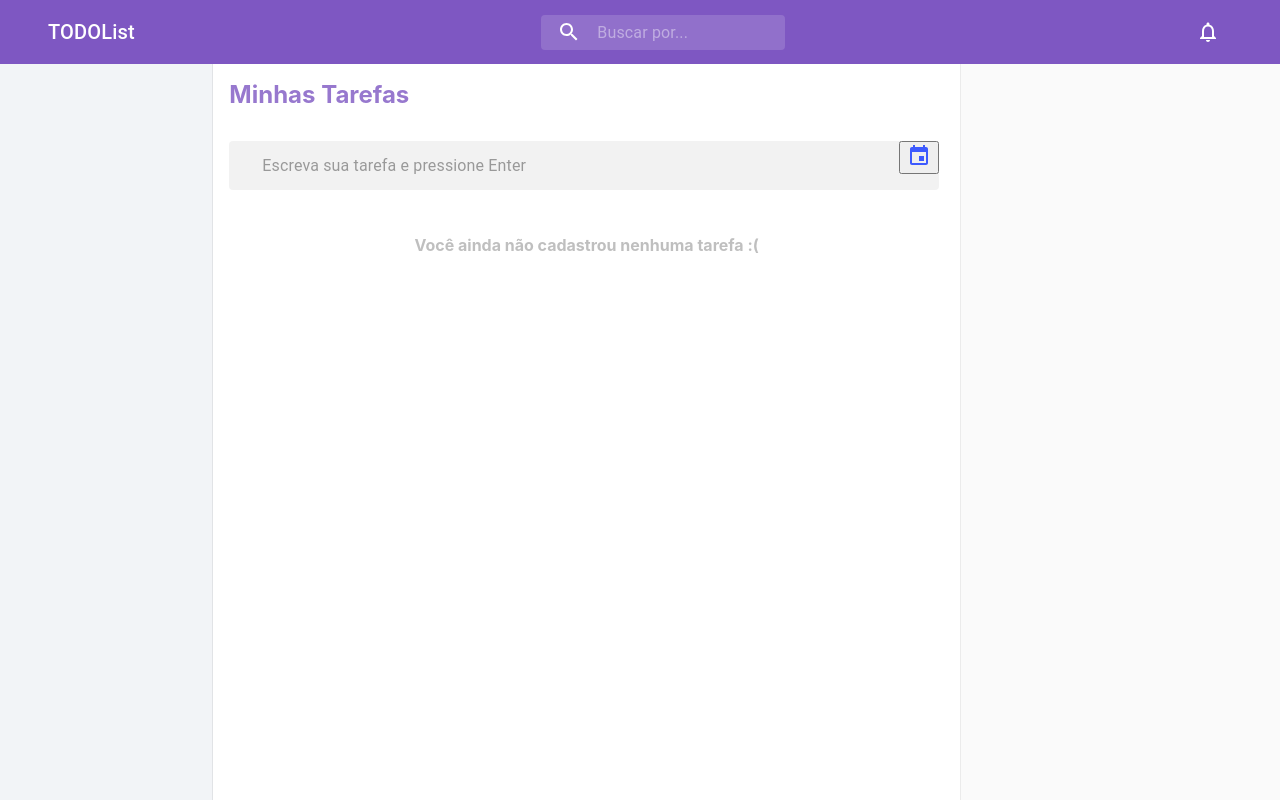
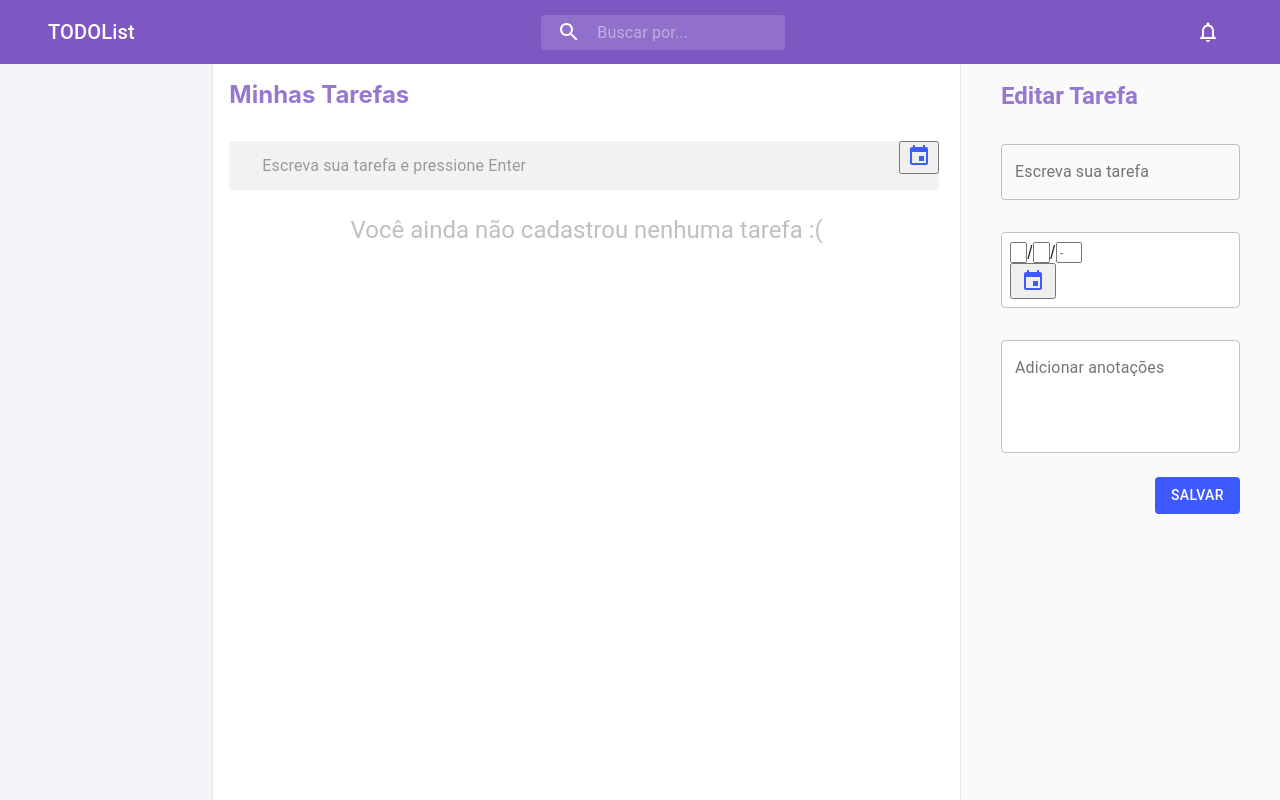
Before and after one commit to rafahsena/todo-list, a React (Create React App) app: page / in a window 1280 px wide. Built offline with nearby package versions, Linux system fonts and the light colour scheme.

Commit message:
added edit todo html

```diff
--- a/package.json
+++ b/package.json
@@ -9,8 +9,11 @@
     "@testing-library/react": "^9.3.2",
     "@testing-library/user-event": "^7.1.2",
     "react": "^16.12.0",
+    "react-date-picker": "^7.10.0",
     "react-dom": "^16.12.0",
     "react-redux": "^7.2.0",
+    "react-router": "^5.1.2",
+    "react-router-dom": "^5.1.2",
     "react-scripts": "3.4.0",
     "react-transition-group": "^4.3.0",
     "redux": "^4.0.5"
--- a/src/containers/Content/Content.js
+++ b/src/containers/Content/Content.js
@@ -4,6 +4,7 @@ import useStyles from "./styles";
 import Todo from "../Todo/Todo";
 import List from "@material-ui/core/List";
 import AddTodo from "../AddTodo/AddTodo";
+import Typography from "@material-ui/core/Typography";
 
 const Content = props => {
   const classes = useStyles();
@@ -31,9 +32,9 @@ const Content = props => {
   };
 
   let todoList = (
-    <h4 className={classes.empty}>
+    <Typography variant="h5" className={classes.empty}>
       Você ainda não cadastrou nenhuma tarefa :(
-    </h4>
+    </Typography>
   );
   if (todos.length) {
     todoList = todos.map((todo, index) => (
--- a/src/containers/EditTodo/EditTodo.js
+++ b/src/containers/EditTodo/EditTodo.js
@@ -1,15 +1,95 @@
-import React from "react";
+import React, { useState } from "react";
 import useStyles from "./styles.js";
 import Container from "@material-ui/core/Container";
+import TextField from "@material-ui/core/TextField";
+import InputBase from "@material-ui/core/InputBase";
+import Typography from "@material-ui/core/Typography";
+import IconButton from "@material-ui/core/IconButton";
+import Event from "@material-ui/icons/Event";
+import DatePicker from "react-date-picker";
+import { Button } from "@material-ui/core";
 
-const Sidebar = props => {
+const EditTodo = props => {
   const classes = useStyles();
+  const [note, setNote] = useState("");
+  const [text, setText] = useState("");
+  const [date, setDate] = useState(null);
 
-  return (
-    <Container className={classes.editContainer}>
-      <div></div>
-    </Container>
+  const onNoteChange = event => {
+    setNote(event.target.value);
+  };
+
+  const onTextChange = event => {
+    setText(event.target.value);
+  };
+
+  const onDateChange = date => {
+    setDate(date);
+  };
+
+  const handleSubmit = () => {
+    console.log("Salvei");
+  };
+
+  const todoEdit = false ? (
+    <div className={classes.root}>
+      <Typography component="h1" variant="h5" className={classes.empty}>
+        Clique em uma tarefa para editá-la
+      </Typography>
+    </div>
+  ) : (
+    <React.Fragment>
+      <Typography className={classes.title} variant="h5" align="justify">
+        Editar Tarefa
+      </Typography>
+      <form className={classes.container} autoComplete="off">
+        <TextField
+          label="Escreva sua tarefa"
+          fullWidth
+          value={text}
+          onChange={text => onTextChange(text)}
+          color="secondary"
+          variant="outlined"
+        />
+
+        <DatePicker
+          className={classes.datePicker}
+          value={date}
+          onChange={date => onDateChange(date)}
+          clearIcon={null}
+          calendarIcon={
+            <IconButton size="small">
+              <Event color="secondary" />
+            </IconButton>
+          }
+        />
+
+        <span className={classes.input}>
+          <TextField
+            id="outlined-multiline-static"
+            label="Adicionar anotações"
+            multiline
+            fullWidth
+            rows="4"
+            value={note}
+            color="secondary"
+            onChange={value => onNoteChange(value)}
+            variant="outlined"
+          />
+        </span>
+        <Button
+          className={classes.submit}
+          variant="contained"
+          color="secondary"
+          disableElevation
+          onClick={handleSubmit}
+        >
+          Salvar
+        </Button>
+      </form>
+    </React.Fragment>
   );
+  return <Container className={classes.editContainer}>{todoEdit}</Container>;
 };
 
-export default Sidebar;
+export default EditTodo;
--- a/src/containers/EditTodo/styles.js
+++ b/src/containers/EditTodo/styles.js
@@ -2,9 +2,84 @@ import { makeStyles } from "@material-ui/core/styles";
 
 const useStyles = makeStyles(theme => ({
   editContainer: {
-    backgroundColor: "rgba(0, 0, 0, .02)",
+    display: "flex",
+    backgroundColor: "rgba(0,0,0,.02)",
     borderLeft: "1px solid rgba(0, 0, 0, .06)",
-    height: "100%"
+    height: "100%",
+    flexDirection: "column"
+  },
+  root: {
+    display: "flex",
+    flexGrow: 1,
+    flexDirection: "column",
+    alignItems: "center",
+    justifyContent: "center"
+  },
+  todoText: {
+    display: "flex",
+    padding: theme.spacing(0, 1),
+    backgroundColor: "rgba(255,255,255)",
+    width: "100%",
+    alignItems: "center",
+    justifyContent: "space-between"
+  },
+  container: {
+    display: "flex",
+    flexGrow: 1,
+    flexDirection: "column",
+    alignItems: "center",
+    padding: theme.spacing(2)
+  },
+  input: {
+    margin: theme.spacing(3, 0),
+    width: "100%",
+    backgroundColor: "rgba(255,255,255)"
+  },
+  inputRoot: {
+    padding: theme.spacing(0.75, 2),
+    border: "1px solid transparent",
+    borderRadius: theme.shape.borderRadius,
+    "&.Mui-focused": {
+      borderColor: theme.palette.secondary.main,
+      color: "rgba(0, 0, 0, 0.87)"
+    }
+  },
+  empty: {
+    color: "rgba(0, 0, 0, 0.25)"
+  },
+
+  title: {
+    margin: theme.spacing(2),
+    color: theme.palette.primary.light,
+    fontWeight: "bold"
+  },
+
+  dateRoot: {
+    width: "100%",
+    backgroundColor: "rgba(255,255,255)",
+    borderRadius: theme.shape.borderRadius,
+    border: "1px solid transparent"
+  },
+  datePicker: {
+    width: "100%",
+    margin: theme.spacing(4, 0, 1, 0),
+    backgroundColor: "rgba(255,255,255)",
+    "& .react-date-picker__wrapper": {
+      padding: theme.spacing(1),
+      borderRadius: theme.shape.borderRadius,
+      border: "1px solid transparent",
+      borderColor: "rgba(0, 0, 0, 0.23)"
+    },
+    "& .react-date-picker__wrapper:hover": {
+      borderColor: "rgba(0, 0, 0, 0.87)"
+    },
+    "&.react-date-picker--open > .react-date-picker__wrapper": {
+      borderColor: theme.palette.secondary.main,
+      borderWidth: "2px"
+    }
+  },
+  submit: {
+    alignSelf: "end"
   }
 }));
 
```
